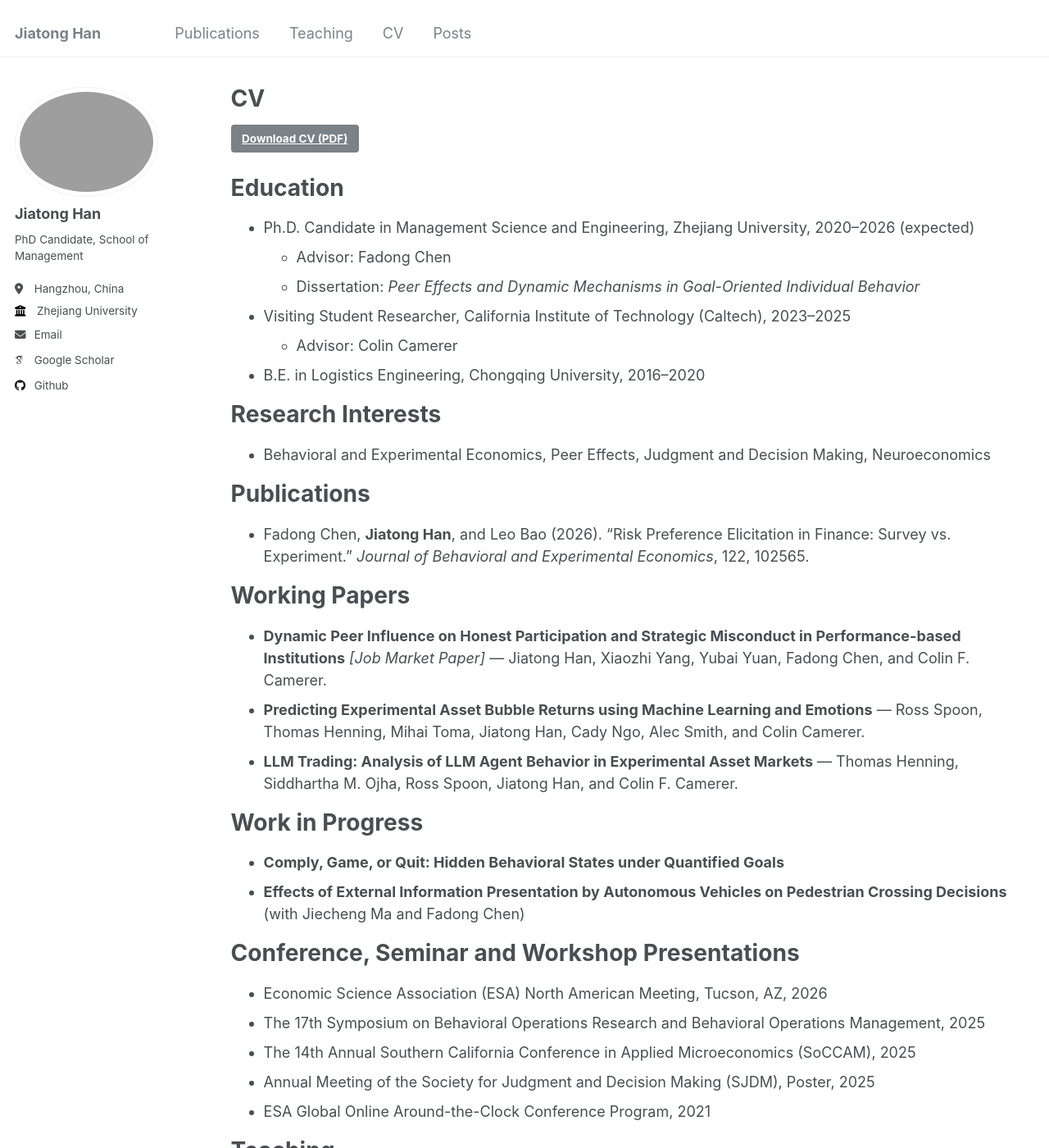
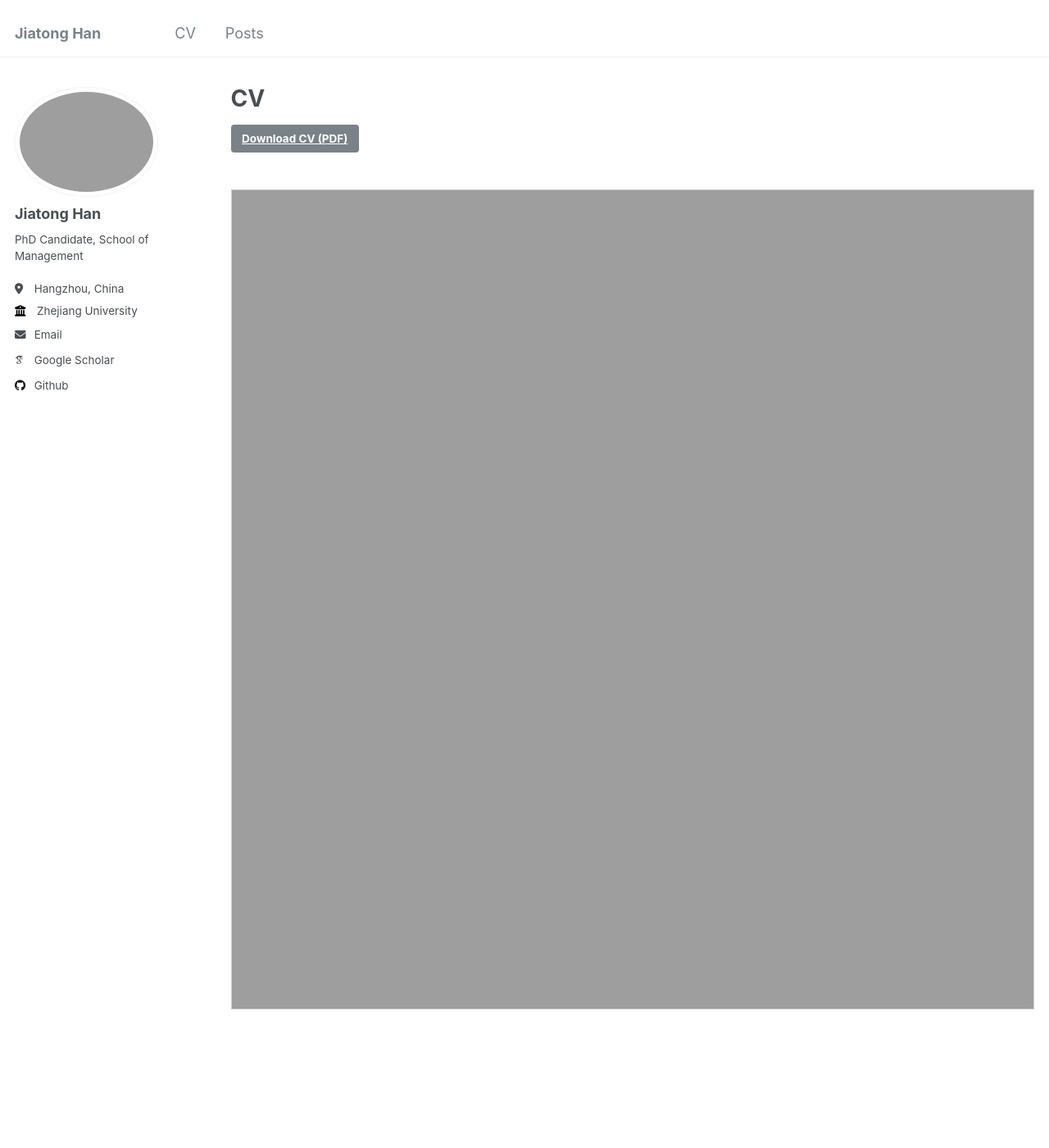
Before and after one commit to tt-08/jiatonghan, a Jekyll site: the page built from _pages/cv.md, in a window 1280 px wide and 1400 px high. Shown: the whole window at 82% size. Built offline with Jekyll 4.4.1, drawn with Linux system fonts in a browser that asks for light colours; some web fonts are replaced; some of the changed text lies outside the part shown.

Commit message:
Slim CV page to PDF only; trim nav to CV and Posts
- cv: remove text sections, keep download button + embedded PDF
- navigation: comment out Publications and Teaching menu items

Co-Authored-By: Claude Opus 4.8 (1M context) <noreply@anthropic.com>

```diff
--- a/_pages/cv.md
+++ b/_pages/cv.md
@@ -11,73 +11,6 @@ redirect_from:
 
 <a href="{{ base_path }}/files/Jiatong_Han_CV.pdf" class="btn btn--primary">Download CV (PDF)</a>
 
-Education
-======
-* Ph.D. Candidate in Management Science and Engineering, Zhejiang University, 2020–2026 (expected)
-  * Advisor: Fadong Chen
-  * Dissertation: *Peer Effects and Dynamic Mechanisms in Goal-Oriented Individual Behavior*
-* Visiting Student Researcher, California Institute of Technology (Caltech), 2023–2025
-  * Advisor: Colin Camerer
-* B.E. in Logistics Engineering, Chongqing University, 2016–2020
-
-Research Interests
-======
-* Behavioral and Experimental Economics, Peer Effects, Judgment and Decision Making, Neuroeconomics
-
-Publications
-======
-* Fadong Chen, **Jiatong Han**, and Leo Bao (2026). "Risk Preference Elicitation in Finance: Survey vs. Experiment." *Journal of Behavioral and Experimental Economics*, 122, 102565.
-
-Working Papers
-======
-* **Dynamic Peer Influence on Honest Participation and Strategic Misconduct in Performance-based Institutions** *[Job Market Paper]* — Jiatong Han, Xiaozhi Yang, Yubai Yuan, Fadong Chen, and Colin F. Camerer.
-* **Predicting Experimental Asset Bubble Returns using Machine Learning and Emotions** — Ross Spoon, Thomas Henning, Mihai Toma, Jiatong Han, Cady Ngo, Alec Smith, and Colin Camerer.
-* **LLM Trading: Analysis of LLM Agent Behavior in Experimental Asset Markets** — Thomas Henning, Siddhartha M. Ojha, Ross Spoon, Jiatong Han, and Colin F. Camerer.
-
-Work in Progress
-======
-* **Comply, Game, or Quit: Hidden Behavioral States under Quantified Goals**
-* **Effects of External Information Presentation by Autonomous Vehicles on Pedestrian Crossing Decisions** (with Jiecheng Ma and Fadong Chen)
-
-Conference, Seminar and Workshop Presentations
-======
-* Economic Science Association (ESA) North American Meeting, Tucson, AZ, 2026
-* The 17th Symposium on Behavioral Operations Research and Behavioral Operations Management, 2025
-* The 14th Annual Southern California Conference in Applied Microeconomics (SoCCAM), 2025
-* Annual Meeting of the Society for Judgment and Decision Making (SJDM), Poster, 2025
-* ESA Global Online Around-the-Clock Conference Program, 2021
-
-Teaching
-======
-* Research Topics in Neuromanagement, TA for Prof. Fadong Chen, Spring 2026
-* Management Economics, TA for Prof. Fadong Chen, Fall 2021 & Fall 2022
-
-Professional Activities
-======
-* Referee, Reproducibility in Management Science, 2023
-
-Honors, Awards, and Scholarship
-======
-* OpenAI Researcher Access Program ($5,000 in API credits), 2025
-* China Scholarship Council Scholarship, 2023
-* Outstanding Graduate of Chongqing City, 2020
-* Tang Lixin Scholarship, 2020
-* National Scholarship, 2019
-
-Skills
-======
-* **Programming & Tools:** R, Python, LaTeX
-* **Languages:** Mandarin (Native), English (Fluent)
-
-References
-======
-* Fadong Chen, Zhejiang University
-* Colin F. Camerer, California Institute of Technology
-* Yubai Yuan, Penn State University
-* Leo Bao, Monash University
-
-PDF Version
-======
-<iframe src="{{ base_path }}/files/Jiatong_Han_CV.pdf" width="100%" height="900px" style="border: 1px solid #ccc;">
+<iframe src="{{ base_path }}/files/Jiatong_Han_CV.pdf" width="100%" height="1000px" style="border: 1px solid #ccc; margin-top: 1em;">
   This browser does not support inline PDFs. Please <a href="{{ base_path }}/files/Jiatong_Han_CV.pdf">download the PDF</a> to view it.
 </iframe>
```
Also changed, not shown: _data/navigation.yml (+4 -4 lines).
